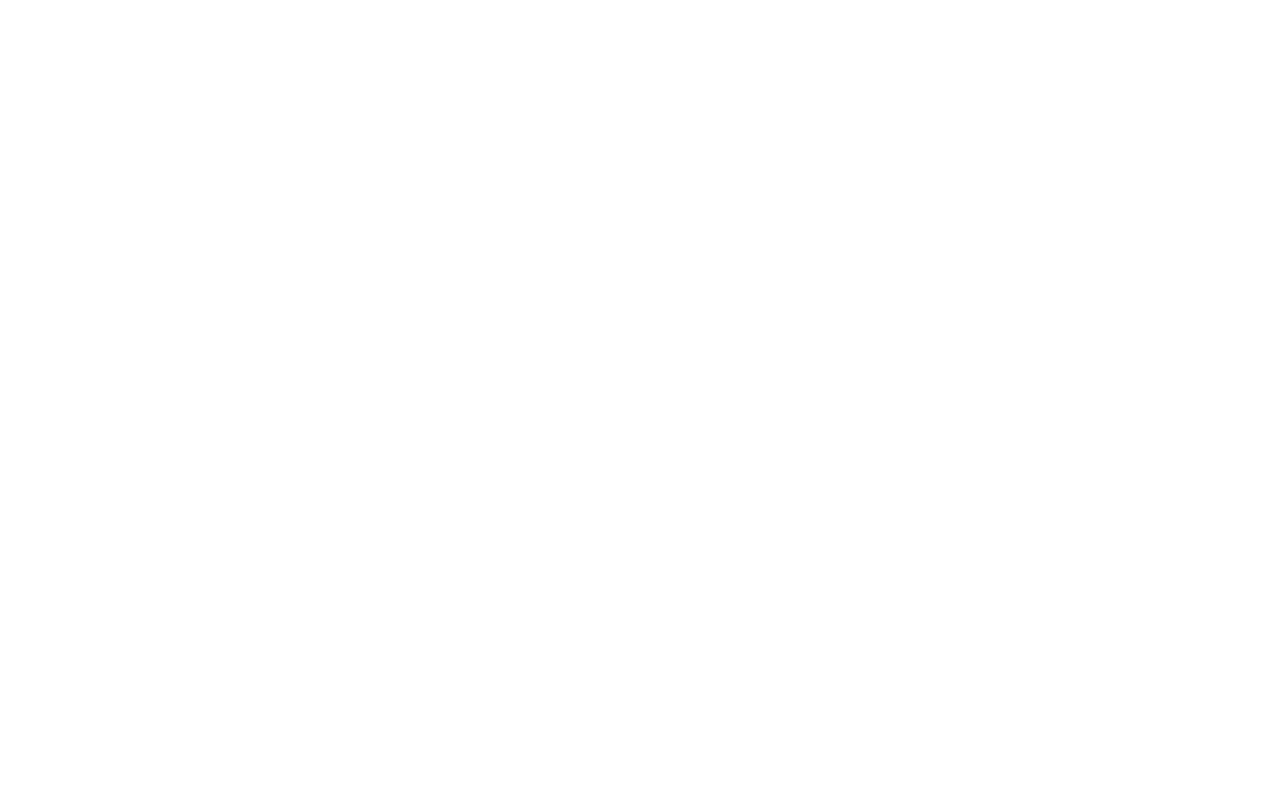
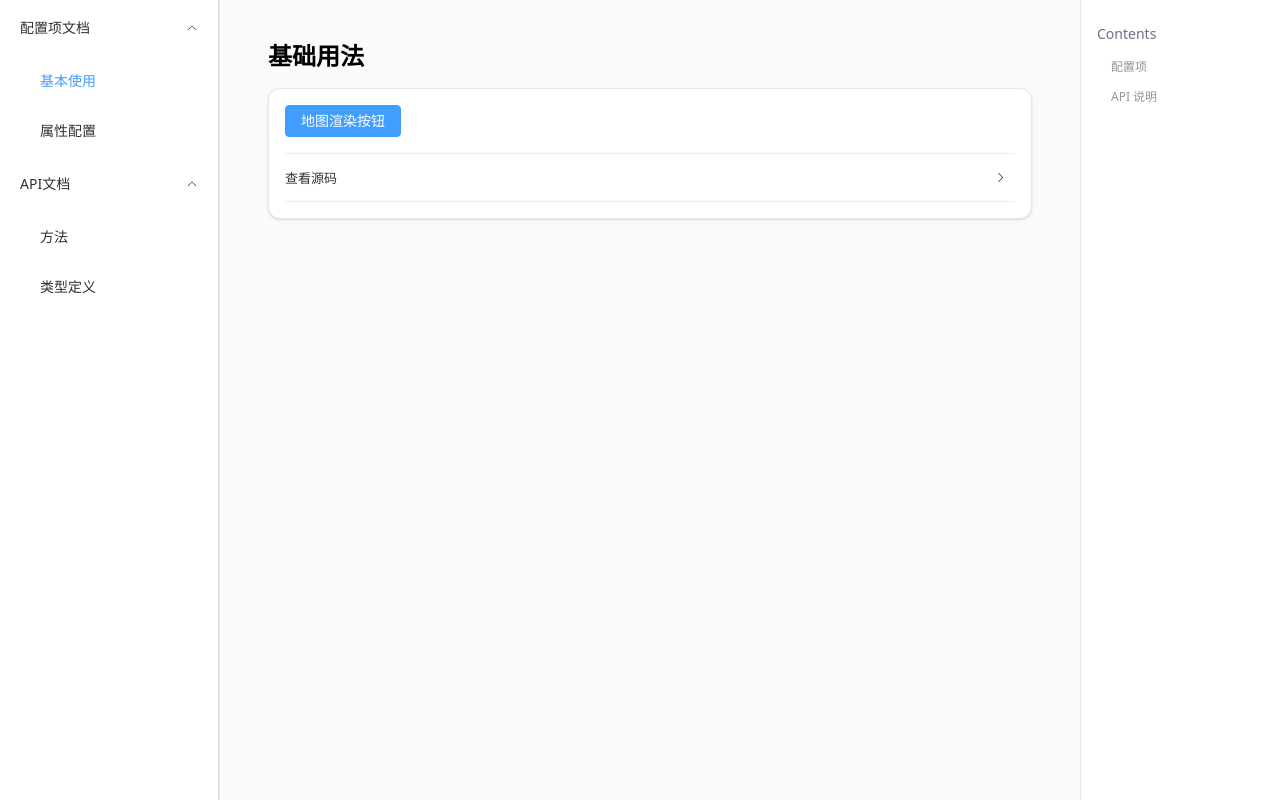
Before and after one commit to limobai-ang/use-batch-marker-docs, a Vue app: page /usage/config-usage in a window 1280 px wide. Before the commit this address had no page. Built offline with nearby package versions, Linux system fonts and the light colour scheme.

Commit message:
调整页面结构

```diff
--- /dev/null
+++ b/src/pages/usage/ConfigUsage.vue
@@ -0,0 +1,14 @@
+<template>
+  <div class="p-6">
+    <h1 class="text-2xl font-bold mb-4">基础用法</h1>
+    <DemoBox :source="demoSource">
+      <BasicUsage />
+    </DemoBox>
+  </div>
+</template>
+
+<script setup>
+import BasicUsage from '@/demos/BasicUsage.vue'
+import demoSource from '@/demos/BasicUsage.vue?raw'
+import DemoBox from '@/components/DemoBox.vue'
+</script>
--- a/src/pages/Usage.vue
+++ b/src/pages/usage/index.vue
@@ -2,14 +2,14 @@
   <el-container class="min-h-screen">
     <!-- 左侧菜单 -->
     <el-aside width="220px" class="border-r border-gray-200 bg-white">
-      <el-menu default-active="config" class="h-full">
+      <el-menu :default-active="path" router class="h-full" default-openeds="[1, 2]">
         <el-sub-menu index="1">
-          <template #title>配置项手册</template>
-          <el-menu-item index="config-usage">使用方式</el-menu-item>
-          <el-menu-item index="config-options">配置结构</el-menu-item>
+          <template #title>配置项文档</template>
+          <el-menu-item index="/usage/config-usage">基本使用</el-menu-item>
+          <el-menu-item index="config-options">属性配置</el-menu-item>
         </el-sub-menu>
         <el-sub-menu index="2">
-          <template #title>API</template>
+          <template #title>API文档</template>
           <el-menu-item index="api-methods">方法</el-menu-item>
           <el-menu-item index="api-types">类型定义</el-menu-item>
         </el-sub-menu>
@@ -18,19 +18,7 @@
 
     <!-- 中间内容 -->
     <el-main class="px-6 py-4 bg-gray-50">
-      <section>
-        <h2 id="section-title-1" class="text-2xl font-bold mb-2">配置项</h2>
-        <p class="text-gray-600 mb-6">
-          本节介绍如何在项目中初始化 useBatchMarker 工具，以及它支持的配置项。
-        </p>
-        <!-- 示例代码、演示区可以添加 slot or组件 -->
-      </section>
-      <section>
-        <h2 id="section-title-2" class="text-2xl font-bold mb-2">API 说明</h2>
-        <p class="text-gray-600">
-          useBatchMarker 提供了丰富的 API 接口，可用于控制批量渲染行为。
-        </p>
-      </section>
+      <router-view />
     </el-main>
 
     <!-- 右侧锚点标题树结构 -->
@@ -45,7 +33,11 @@
 </template>
 
 <script setup lang="ts">
+import { useRouter } from 'vue-router';
+import { computed } from 'vue';
+const router = useRouter();
+const path = computed(() => router.currentRoute.value.path);
+
 </script>
 
-<style scoped>
-</style>
+<style scoped></style>
--- a/src/router/index.ts
+++ b/src/router/index.ts
@@ -1,11 +1,19 @@
 import { createRouter, createWebHistory } from 'vue-router'
-import Home from '@/pages/Home.vue'
-import Usage from '@/pages/Usage.vue'
+import Home from '@/pages/home/index.vue'
+import Usage from '@/pages/usage/index.vue'
 
 export default createRouter({
   history: createWebHistory(),
   routes: [
     { path: '/', component: Home },
-    { path: '/usage', component: Usage }
+    { path: '/usage', component: Usage,
+      redirect: 'usage/config-usage',
+      children: [
+        {
+          path: 'config-usage',
+          component: () => import('@/pages/usage/ConfigUsage.vue')
+        }
+      ]
+     }
   ]
 })
```
Also changed, not shown: src/pages/home/index.vue (renamed from src/pages/Home.vue), 1 other file (tests, documents, lock files or other folders).
